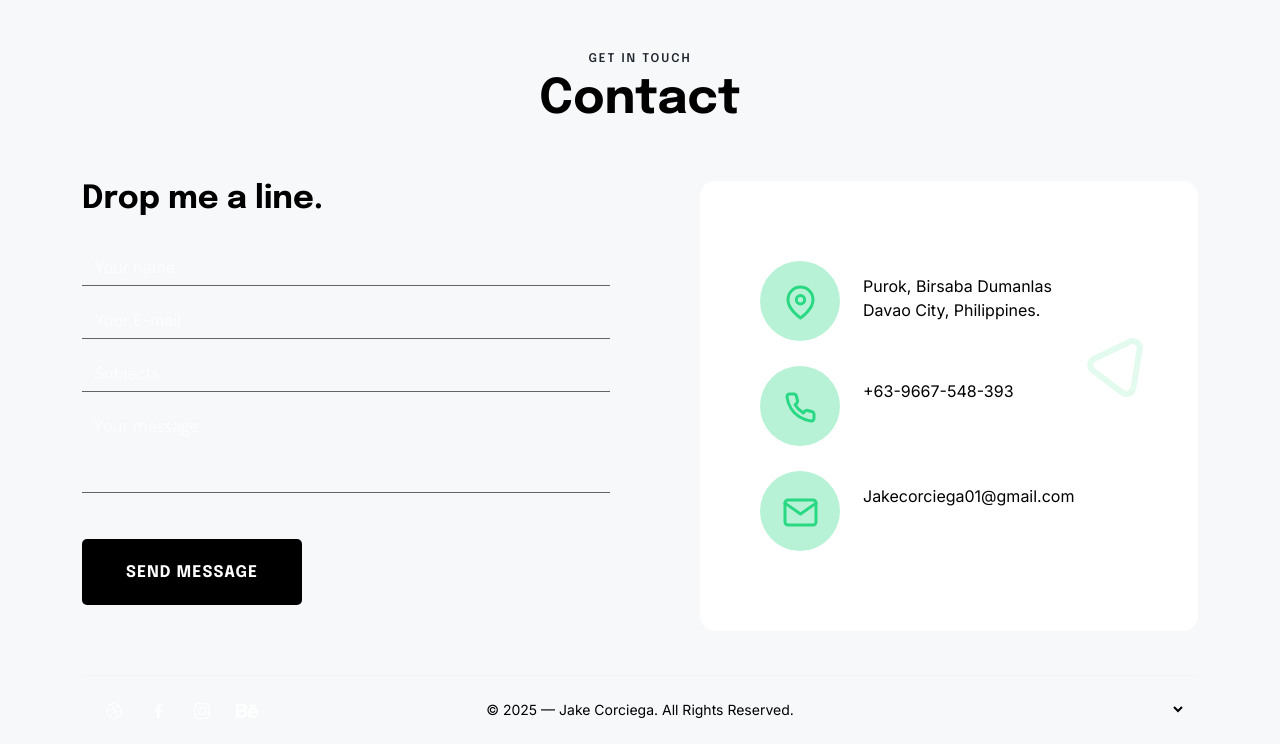
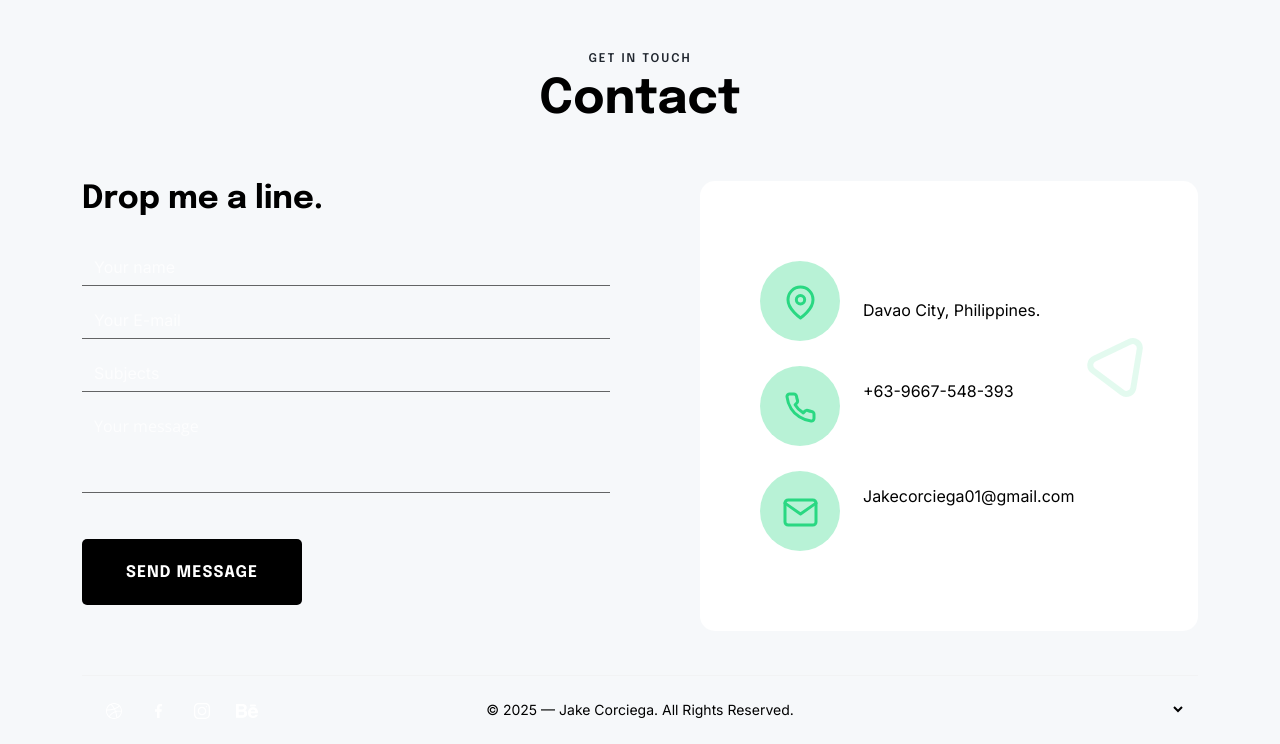
Before and after one commit to Jakeandy06/myportfolio, a website: page index.html in a window 1280 px wide. Shown: the part 4867-5611 px from the top of the page. Drawn offline with nearby package versions, Linux system fonts and the light colour scheme; files whose address does not match are found by name.

Commit message:
Add files via upload

```diff
--- a/index.html
+++ b/index.html
@@ -642,7 +642,7 @@
                   <path d="M14.4997 18.9096C16.8009 18.9096 18.6663 17.017 18.6663 14.6824C18.6663 12.3477 16.8009 10.4551 14.4997 10.4551C12.1985 10.4551 10.333 12.3477 10.333 14.6824C10.333 17.017 12.1985 18.9096 14.4997 18.9096Z" stroke="#29D882" stroke-width="3" stroke-linecap="round" stroke-linejoin="round" />
                 </svg>
               </i>
-              <p>Purok, Birsaba Dumanlas
+              <p>
                 <br>
                 Davao City, Philippines.
               </p>
```
